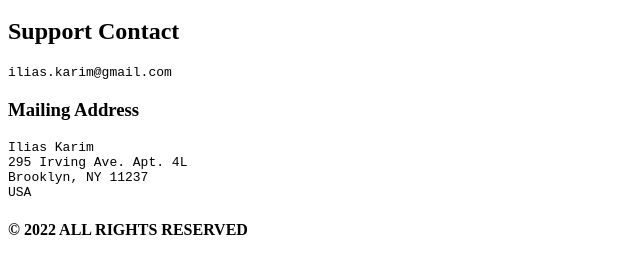
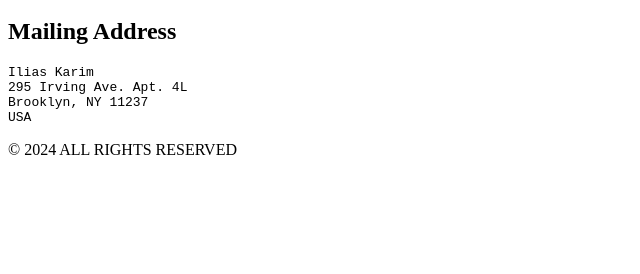
Before and after one commit to iliaskarim/iliaskarim.github.io, a plain HTML site: page index.html in a window 1280 px wide. Shown: the part 48-322 px from the top of the page, without its empty margins (0-640 px from the left). Drawn offline with Linux system fonts and the light colour scheme.

Commit message:
Iliaskarim patch 1 (#1)
* Update index.html

* Update index.html

```diff
--- a/index.html
+++ b/index.html
@@ -1,14 +1,17 @@
+<html>
+<head>
+<meta name="color-scheme" content="light dark">
+<title>Ilias Karim&#8217;s Homepage</title>
+</head>
+<body>
 <h1>Homepage</h1>
-
-<h2>Support Contact</h2>
-<tt>ilias.karim@gmail.com</tt>
-
-<h3>Mailing Address</h3>
+<h2>Mailing Address</h2>
 <tt>
 Ilias Karim<br>
 295 Irving Ave. Apt. 4L<br>
 Brooklyn, NY 11237<br>
-USA<br>
+USA
 </tt>
-
-<h4>&#169; 2022 ALL RIGHTS RESERVED</h4>
+<p>&#169; 2024 ALL RIGHTS RESERVED</p>
+</body>
+</html>
```
